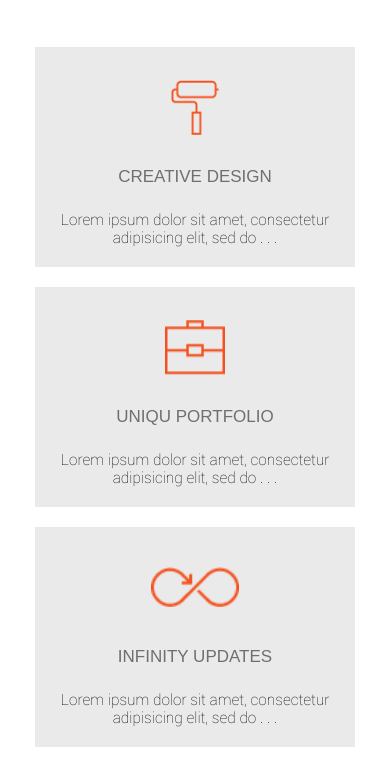
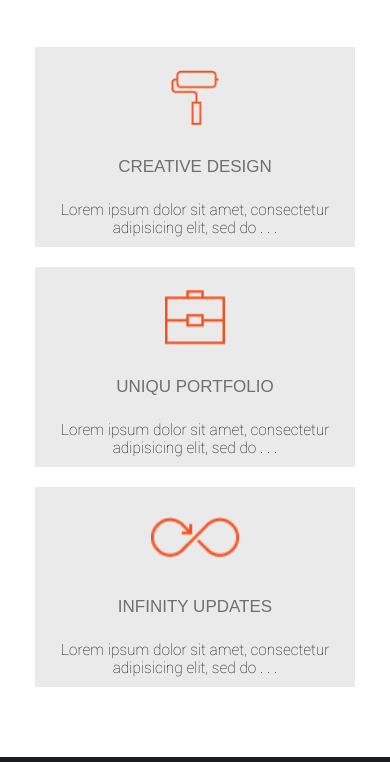
Before and after one commit to MazilaFx/MazilaFx.github.io, a website: page index.html in a window 390 px wide. Shown: the part 982-1744 px from the top of the page. Drawn offline with Linux system fonts and the light colour scheme.

Commit message:
pre-pre-pre-pre-finish

```diff
--- a/sass/main.sass
+++ b/sass/main.sass
@@ -1110,7 +1110,7 @@ a
 	.section_item
 		width: 100%
 		min-height: 200px
-		padding: 10px 0
+
 		margin-bottom: 20px
 	.sections
 		height: auto
```
Also changed, not shown: css/main.css.
